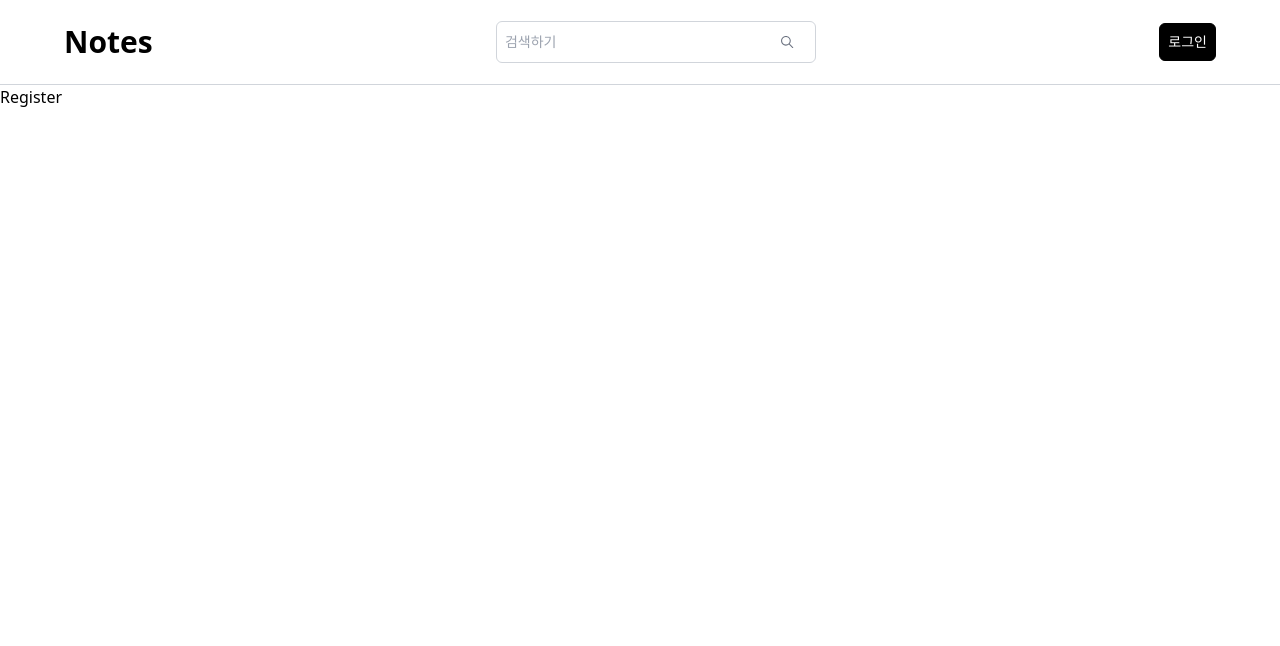
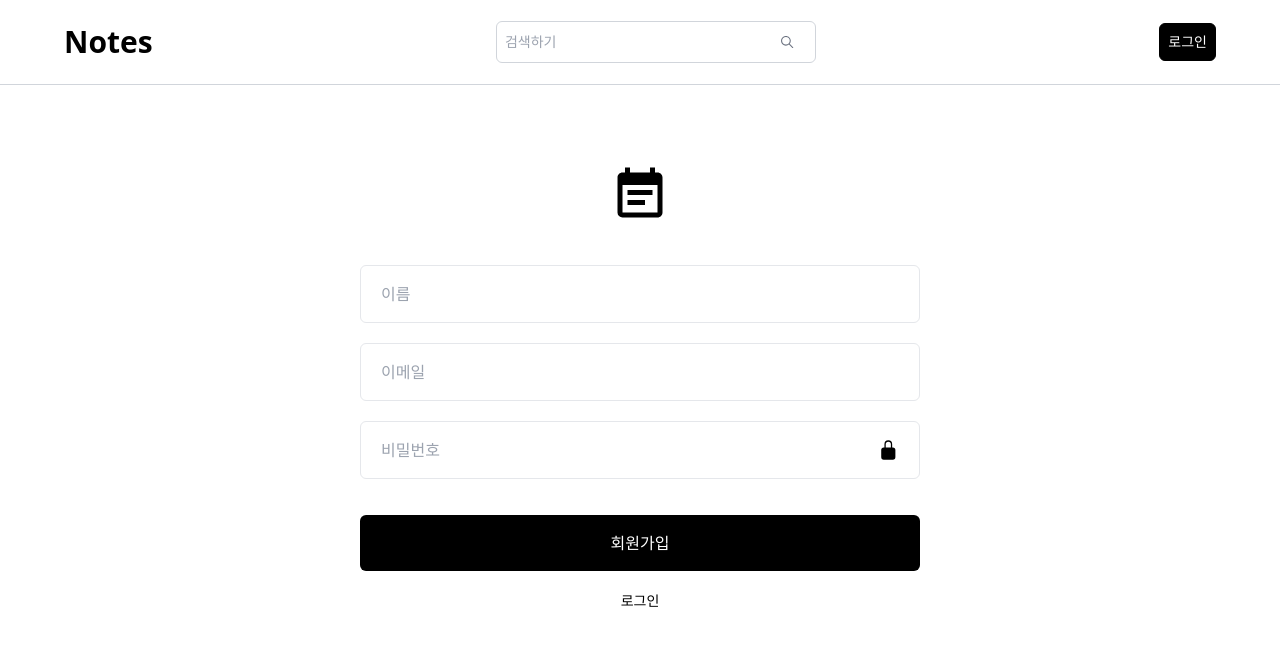
Before and after one commit to so-zero/notes, a React (Vite) app in the folder client/: page /register in a window 1280 px wide. Shown: the top 646 px of the page. Built offline with nearby package versions, Linux system fonts and the light colour scheme.

Commit message:
register page 구현

```diff
--- a/client/src/pages/Register.jsx
+++ b/client/src/pages/Register.jsx
@@ -1,7 +1,61 @@
-import React from "react";
+import React, { useState } from "react";
+import { Link } from "react-router-dom";
+import Password from "../components/input/Password";
+import { MdEventNote } from "react-icons/md";
 
 const Register = () => {
-  return <div>Register</div>;
+  const [name, setName] = useState("");
+  const [email, setEmail] = useState("");
+  const [password, setPassword] = useState("");
+  const [error, setError] = useState(false);
+
+  const handleRegister = (e) => {
+    e.preventDefault();
+  };
+
+  return (
+    <div className="mt-20 flex flex-col max-w-screen-sm mx-auto min-h-[500px]">
+      <MdEventNote size={60} className="mx-auto" />
+      <form
+        className="flex flex-col gap-1 mt-10 px-10"
+        onSubmit={handleRegister}
+      >
+        <input
+          type="text"
+          value={name}
+          onChange={(e) => setName(e.target.value)}
+          placeholder="이름"
+          required
+          className="w-full text-base bg-transparent border px-5 py-4 rounded-md mb-4 outline-none"
+        />
+        <input
+          type="email"
+          value={email}
+          onChange={(e) => setEmail(e.target.value)}
+          placeholder="이메일"
+          required
+          className="w-full text-base bg-transparent border px-5 py-4 rounded-md mb-4 outline-none"
+        />
+        <Password
+          value={password}
+          onChange={(e) => setPassword(e.target.value)}
+        />
+        {error && <p className="text-sm text-red-500 p-1">{error}</p>}
+        <button
+          type="submit"
+          className="w-full text-base bg-black px-5 py-4 rounded-md text-white mt-4 hover:bg-gray-500 transition"
+        >
+          회원가입
+        </button>
+        <Link
+          to="/login"
+          className="text-sm text-center mt-4 hover:underline transition"
+        >
+          로그인
+        </Link>
+      </form>
+    </div>
+  );
 };
 
 export default Register;
```
